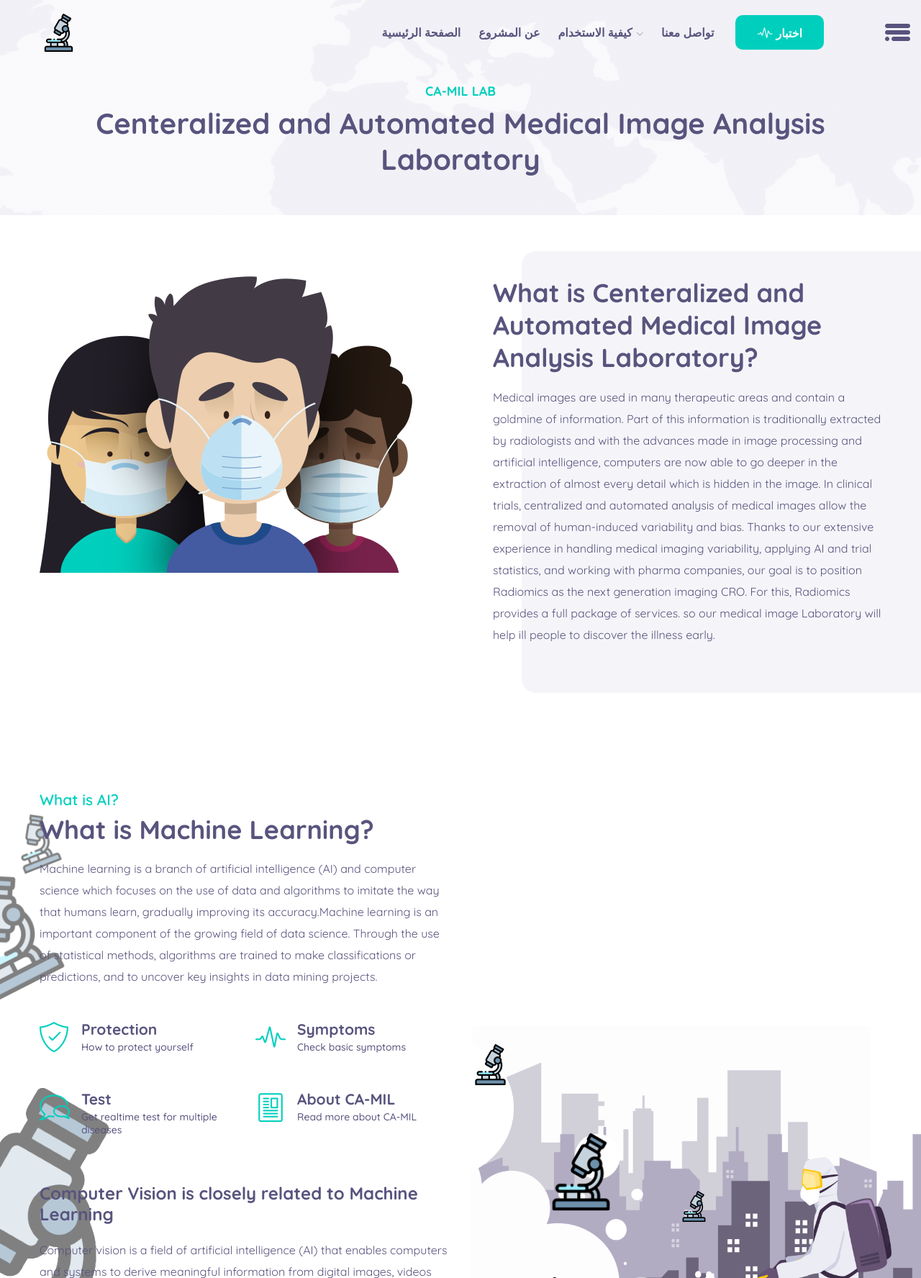
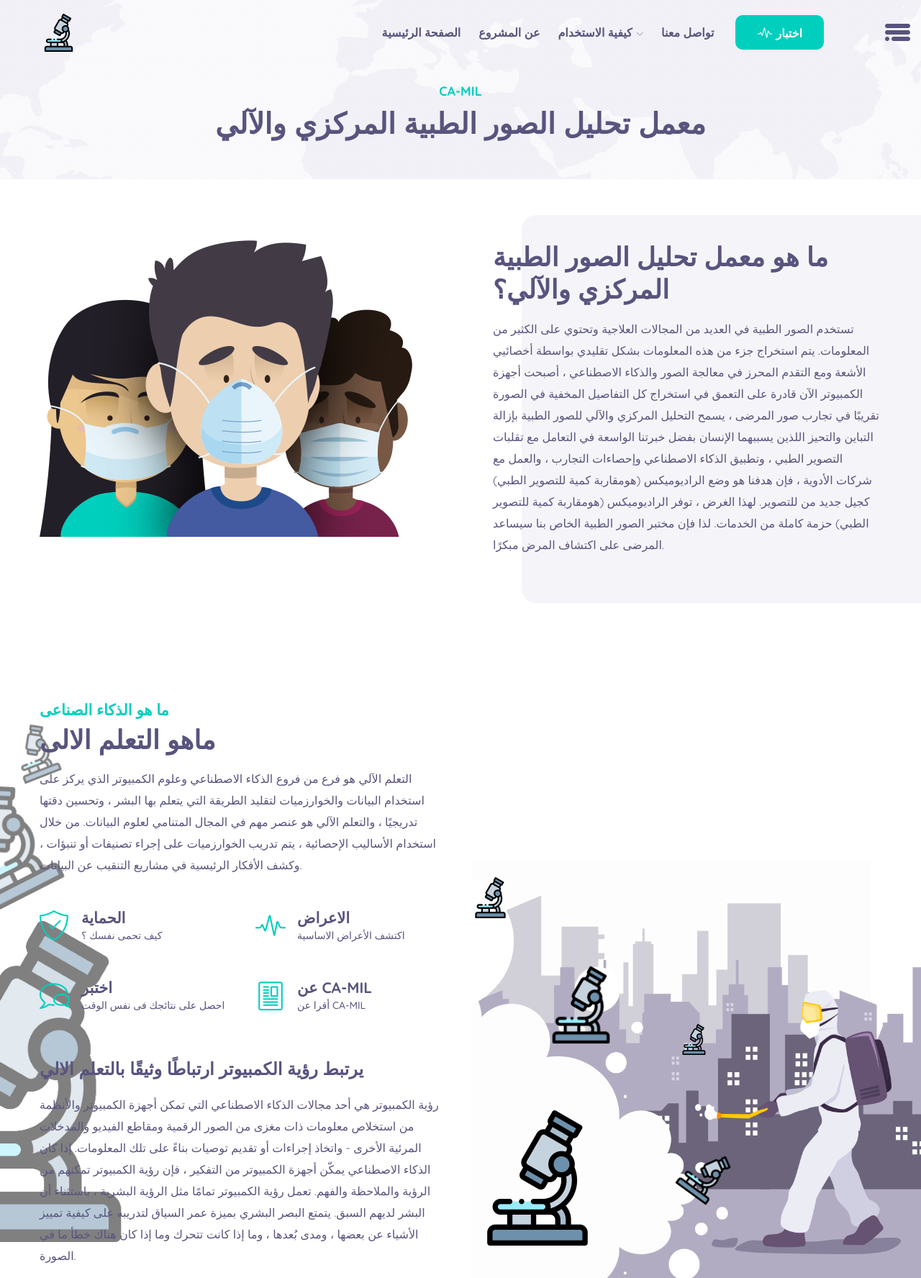
Before and after one commit to john0isaac/Centralized-and-Automated-Medical-Image-Analysis-Laboratory, a Flask app: page /about in a window 1280 px wide. Shown: the top 1776 px of the page at 72% size. Run offline with Flask 2, Linux system fonts and the light colour scheme; some libraries are stand-ins or nearby versions.

Commit message:
arabic -about

```diff
--- a/templates/pages/about-ar.html
+++ b/templates/pages/about-ar.html
@@ -3,8 +3,8 @@
 <section class="breadcrumb_area">
   <div class="container">
     <div class="breadcrumb_text">
-      <h6 class="wow fadeInUp" data-wow-delay="0.2s">CA-MIL LAB</h6>
-      <h3 class="wow fadeInUp" data-wow-delay="0.2s">Centeralized and Automated Medical Image Analysis Laboratory </h3>
+      <h6 class="wow fadeInUp" data-wow-delay="0.2s">CA-MIL </h6>
+      <h3 class="wow fadeInUp" data-wow-delay="0.2s"> معمل تحليل الصور الطبية المركزي والآلي </h3>
     </div>
   </div>
 </section>
@@ -22,15 +22,19 @@
         <div class="home_ab_text">
           <div class="home_ab_text_inner">
             <div class="home_ab_item">
-              <h4 class="wow fadeInUp">What is Centeralized and Automated Medical Image Analysis Laboratory?</h4>
+              <h4 class="wow fadeInUp">ما هو معمل تحليل الصور الطبية المركزي والآلي؟</h4>
               <p class="wow fadeInUp" data-wow-delay="0.2s">
-                Medical images are used in many therapeutic areas and contain a goldmine of information.
-                 Part of this information is traditionally extracted by radiologists and with the advances made in image processing
-                  and artificial intelligence, computers are now able to go deeper in the extraction of almost every detail which is hidden in the image. In clinical trials,
-                  centralized and automated analysis of medical images allow the removal of human-induced variability and bias.
-                  Thanks to our extensive experience in handling medical imaging variability, applying AI and trial statistics, and working with pharma companies,
-                  our goal is to position Radiomics as the next generation imaging CRO. For this, Radiomics provides a full package of services.
-                  so our medical image Laboratory will help ill people to discover the illness early.
+
+                تستخدم الصور الطبية في العديد من المجالات العلاجية وتحتوي على الكثير من المعلومات. يتم استخراج جزء من
+                هذه المعلومات بشكل تقليدي بواسطة أخصائيي الأشعة ومع التقدم المحرز في معالجة الصور والذكاء الاصطناعي ،
+                أصبحت أجهزة الكمبيوتر الآن قادرة على التعمق في استخراج كل التفاصيل المخفية في الصورة تقريبًا
+                في تجارب صور المرضى ، يسمح التحليل المركزي والآلي للصور الطبية بإزالة التباين والتحيز اللذين يسببهما
+                الإنسان
+                بفضل خبرتنا الواسعة في التعامل مع تقلبات التصوير الطبي ، وتطبيق الذكاء الاصطناعي وإحصاءات التجارب ،
+                والعمل مع شركات الأدوية ، فإن هدفنا هو وضع الراديوميكس (هومقاربة كمية للتصوير الطبي) كجيل جديد من
+                للتصوير. لهذا الغرض ، توفر الراديوميكس (هومقاربة كمية للتصوير الطبي) حزمة كاملة من الخدمات. لذا فإن
+                مختبر الصور الطبية الخاص بنا سيساعد المرضى على اكتشاف المرض مبكرًا.
+
               </p>
             </div>
           </div>
@@ -51,13 +55,13 @@
     <div class="row">
       <div class="col-lg-6">
         <div class="coronavirus_promo_content">
-          <h5>What is AI?</h5>
-          <h2>What is Machine Learning?</h2>
+          <h5>ما هو الذكاء الصناعى</h5>
+          <h2>ماهو التعلم الالى</h2>
           <p>
-            Machine learning is a branch of artificial intelligence (AI) and computer science
-             which focuses on the use of data and algorithms to imitate the way that humans learn,
-              gradually improving its accuracy.Machine learning is an important component of the growing field of data science. Through the use of statistical methods,
-               algorithms are trained to make classifications or predictions, and to uncover key insights in data mining projects.
+            التعلم الآلي هو فرع من فروع الذكاء الاصطناعي وعلوم الكمبيوتر الذي يركز على استخدام البيانات والخوارزميات
+            لتقليد الطريقة التي يتعلم بها البشر ، وتحسين دقتها تدريجيًا ، والتعلم الآلي هو عنصر مهم في المجال المتنامي
+            لعلوم البيانات. من خلال استخدام الأساليب الإحصائية ،
+            يتم تدريب الخوارزميات على إجراء تصنيفات أو تنبؤات ، وكشف الأفكار الرئيسية في مشاريع التنقيب عن البيانات.
           </p>
           <div class="row home_option">
             <div class="col-lg-6 col-sm-6">
@@ -66,8 +70,8 @@
                   <i class="linearicons-shield-check"></i>
                 </div>
                 <div class="media-body">
-                  <h4>Protection</h4>
-                  <p>How to protect yourself</p>
+                  <h4>الحماية</h4>
+                  <p>كيف تحمى نفسك ؟</p>
                 </div>
               </div>
             </div>
@@ -77,8 +81,8 @@
                   <i class="linearicons-pulse"></i>
                 </div>
                 <div class="media-body">
-                  <h4>Symptoms</h4>
-                  <p>Check basic symptoms</p>
+                  <h4>الاعراض</h4>
+                  <p>اكتشف الأعراض الاساسية</p>
                 </div>
               </div>
             </div>
@@ -88,8 +92,8 @@
                   <i class="linearicons-bubbles"></i>
                 </div>
                 <div class="media-body">
-                  <h4>Test</h4>
-                  <p>Get realtime test for multiple diseases</p>
+                  <h4>اختبر</h4>
+                  <p>احصل على نتائجك فى نفس الوقت</p>
                 </div>
               </div>
             </div>
@@ -99,19 +103,20 @@
                   <i class="linearicons-document2"></i>
                 </div>
                 <div class="media-body">
-                  <h4>About CA-MIL</h4>
-                  <p>Read more about CA-MIL</p>
+                  <h4> عن CA-MIL </h4>
+                  <p>أقرا عن CA-MIL</p>
                 </div>
               </div>
             </div>
           </div>
-          <h3>Computer Vision is closely related to Machine Learning</h3>
+          <h3>يرتبط رؤية الكمبيوتر ارتباطًا وثيقًا بالتعلم الالي</h3>
           <p>
-            Computer vision is a field of artificial intelligence (AI) that enables computers and systems to derive meaningful information from digital images, videos and other visual inputs —
-            and take actions or make recommendations based on that information. If AI enables computers to think, computer vision enables them to see, observe and understand.
-
-            Computer vision works much the same as human vision, except humans have a head start. Human sight has the advantage of lifetimes of context to train how to tell objects apart,
-             how far away they are, whether they are moving and whether there is something wrong in an image.
+            رؤية الكمبيوتر هي أحد مجالات الذكاء الاصطناعي التي تمكن أجهزة الكمبيوتر والأنظمة من استخلاص معلومات ذات مغزى
+            من الصور الرقمية ومقاطع الفيديو والمدخلات المرئية الأخرى - واتخاذ إجراءات أو تقديم توصيات بناءً على تلك
+            المعلومات. إذا كان الذكاء الاصطناعي يمكّن أجهزة الكمبيوتر من التفكير ، فإن رؤية الكمبيوتر تمكنهم من الرؤية
+            والملاحظة والفهم. تعمل رؤية الكمبيوتر تمامًا مثل الرؤية البشرية ، باستثناء أن البشر لديهم السبق. يتمتع البصر
+            البشري بميزة عمر السياق لتدريبه على كيفية تمييز الأشياء عن بعضها ، ومدى بُعدها ، وما إذا كانت تتحرك وما إذا
+            كان هناك خطأ ما في الصورة.
           </p>
         </div>
       </div>
@@ -317,7 +322,7 @@
           <p>
             Session Lead at Udacity | Google Cloud Certified Engineer |
             ML Enthusiast | GDG Cloud Egypt Organizer | Gold MLSA | Computer Engineering Student
-          <!--<a class="text_btn" href="#">Read more <i class="linearicons-arrow-right"></i></a>-->
+            <!--<a class="text_btn" href="#">Read more <i class="linearicons-arrow-right"></i></a>-->
         </div>
       </div>
       <div class="col-lg-4 col-md-6 wow fadeIn" data-wow-delay="500ms">
@@ -328,7 +333,8 @@
           <h5>Computer Engineer</h5>
           <h3>Youssif Sobhy</h3>
           <p>
-            Full Stack - Blockchain - Scripts Developer Enthusiast | Interested in learning CyberSecurity,Network | Member at GDSC |Computer Engineering Student
+            Full Stack - Blockchain - Scripts Developer Enthusiast | Interested in learning CyberSecurity,Network |
+            Member at GDSC |Computer Engineering Student
 
 
           </p>
@@ -343,7 +349,8 @@
           <h5>Computer Engineer</h5>
           <h3>Yoeel Fakhry</h3>
           <p>
-            Software Engineer | Interested in learning Frontend , Machine Learning , Network | Computer Engineering Student
+            Software Engineer | Interested in learning Frontend , Machine Learning , Network | Computer
+            Engineering Student
 
           </p>
           <!--<a class="text_btn" href="#">Read more <i class="linearicons-arrow-right"></i></a>-->
@@ -362,13 +369,14 @@
       <div class="col-lg-4 col-md-6 wow fadeIn" data-wow-delay="400ms">
         <div class="about_features_item">
           <div class="round_icon">
-            <img  class="our-images" src="/static/images/about/omar1.png" alt>
+            <img class="our-images" src="/static/images/about/omar1.png" alt>
           </div>
           <h5>Computer Engineer</h5>
           <h3>Omar Abo Zaid</h3>
           <p>
-            Project Reviewer & Mentor at Udacity | GDSC Lead | Google MENA Scholarship Program Team Leader | Machine Learning Engineer | Certified TensorFlow Developer | AWS Cloud Developer
-          <!--<a class="text_btn" href="#">Read more <i class="linearicons-arrow-right"></i></a>-->
+            Project Reviewer & Mentor at Udacity | GDSC Lead | Google MENA Scholarship Program Team Leader | Machine
+            Learning Engineer | Certified TensorFlow Developer | AWS Cloud Developer
+            <!--<a class="text_btn" href="#">Read more <i class="linearicons-arrow-right"></i></a>-->
         </div>
       </div>
       <div class="col-lg-4 col-md-6 wow fadeIn" data-wow-delay="500ms">
@@ -393,7 +401,8 @@
           <h5>Computer Engineer</h5>
           <h3>Selvana Tadros</h3>
           <p>
-            Mobile Applications Development | Interested in learning Full Stack Development | member at GDSC | Computer Engineering Student
+            Mobile Applications Development | Interested in learning Full Stack Development | member at GDSC | Computer
+            Engineering Student
           </p>
           <!--<a class="text_btn" href="#">Read more <i class="linearicons-arrow-right"></i></a>-->
         </div>
@@ -416,8 +425,9 @@
           <h5>Computer Engineer</h5>
           <h3>Habiba Ali</h3>
           <p>
-            Software Engineer | Interested in learning Full Stack Development | member at GDSC | Computer Engineering Student
-          <!--<a class="text_btn" href="#">Read more <i class="linearicons-arrow-right"></i></a>-->
+            Software Engineer | Interested in learning Full Stack Development | member at GDSC | Computer
+            Engineering Student
+            <!--<a class="text_btn" href="#">Read more <i class="linearicons-arrow-right"></i></a>-->
         </div>
       </div>
 
@@ -439,16 +449,16 @@
               <img src="/static/images/check-6.png" alt>
             </div>
             <div class="media-body">
-              <h4>Think you might be affected?</h4>
+              <h4>هل تظن انك مريض ؟</h4>
               <p>
-                Try our simple checker to find out what you need
-                to do.
+                جرب أداة اختبارنا البسيطة للتعرف على ما لديك
+              </p>
               </p>
             </div>
           </div>
         </div>
         <div class="right">
-          <a class="icon_btn" href="/symptom">How To Use <i class="linearicons-arrow-right"></i></a>
+          <a class="icon_btn" href="/symptom">كيفية الاستخدام <i class="linearicons-arrow-right"></i></a>
         </div>
       </div>
     </div>
--- a/templates/pages/index-ar.html
+++ b/templates/pages/index-ar.html
@@ -4,7 +4,7 @@
   <div class="container">
     <div class="row home_banner_inner">
       <div class="col-sm-7">
-        <h5 class="wow fadeInUp" data-wow-delay="300ms">CA-MIL</h5>
+        <h5 class="wow fadeInUp" data-wow-delay="300ms">CA-MIL </h5>
         <h3 class="wow fadeInUp" data-wow-delay="500ms"> ما هو معمل تحليل الصور الطبية المركزي والآلي ؟ </h3>
         <p class="wow fadeInUp" data-wow-delay="400ms">
           هدفنا هو مساعدة الأطباء والممرضات والعاملين في مجال الرعاية الصحية من خلال نظام التشخيص بالذكاء الاصطناعي
@@ -34,7 +34,7 @@
               </div>
               <div class="media-body">
                 <h4>الأعراض </h4>
-                <p>اكتشف الأعراض البسيطة</p>
+                <p>اكتشف الأعراض الاساسية</p>
               </div>
             </div>
           </div>
@@ -111,7 +111,7 @@
           <div class="home_ab_text_inner">
             <div class="home_ab_item">
               <h5>ما هو الذكاء الاصطناعى؟</h5>
-              <h2>ما هو تعلم الألى؟</h2>
+              <h2>ما هو التعلم الألى؟</h2>
               <p>
                 التعلم الآلي هو فرع من فروع الذكاء الاصطناعي وعلوم الكمبيوتر الذي يركز على استخدام البيانات
                 والخوارزميات لتقليد الطريقة التي يتعلم بها البشر ، وتحسين دقتها تدريجيًا ، والتعلم الآلي هو عنصر مهم في
```
